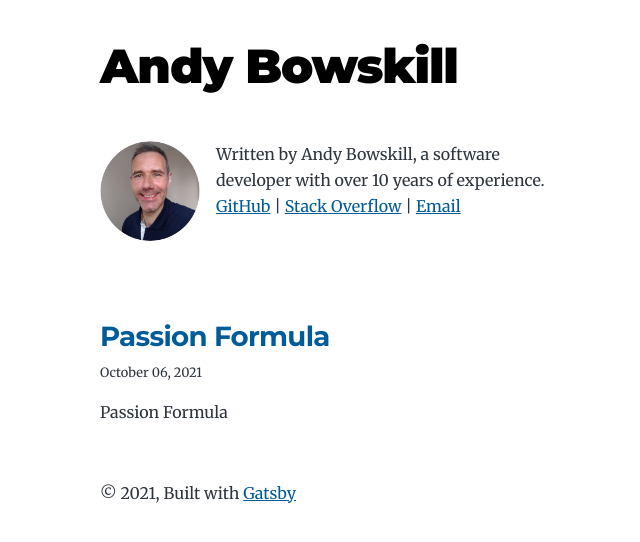
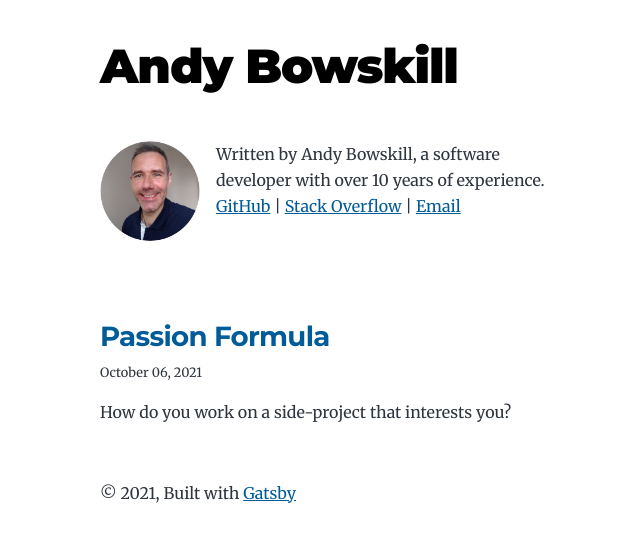
Before and after one commit to AndyBowskill/andybowskill-js, a Gatsby site: page / in a window 1280 px wide. Shown: the whole page, without its empty margins (224-864 px from the left). Built offline with nearby package versions, Linux system fonts and the light colour scheme; Gatsby itself is replaced by a stand-in of ours.

Commit message:
Post a blog.

```diff
--- a/content/blog/passion-formula/index.md
+++ b/content/blog/passion-formula/index.md
@@ -1,7 +1,7 @@
 ---
 title: Passion Formula
 date: "2021-10-06T10:09:05"
-description: "Passion Formula"
+description: "How do you work on a side-project that interests you?"
 ---
 
 I was aimlessly looking for a side-project that held my attention. One day, I watched Tom Bilyeu (who hosts the YouTube channel [Impact Theory](https://www.youtube.com/c/TomBilyeu "Impact Theory")) explaining his passion formula. Simply put, it’s this:
```
